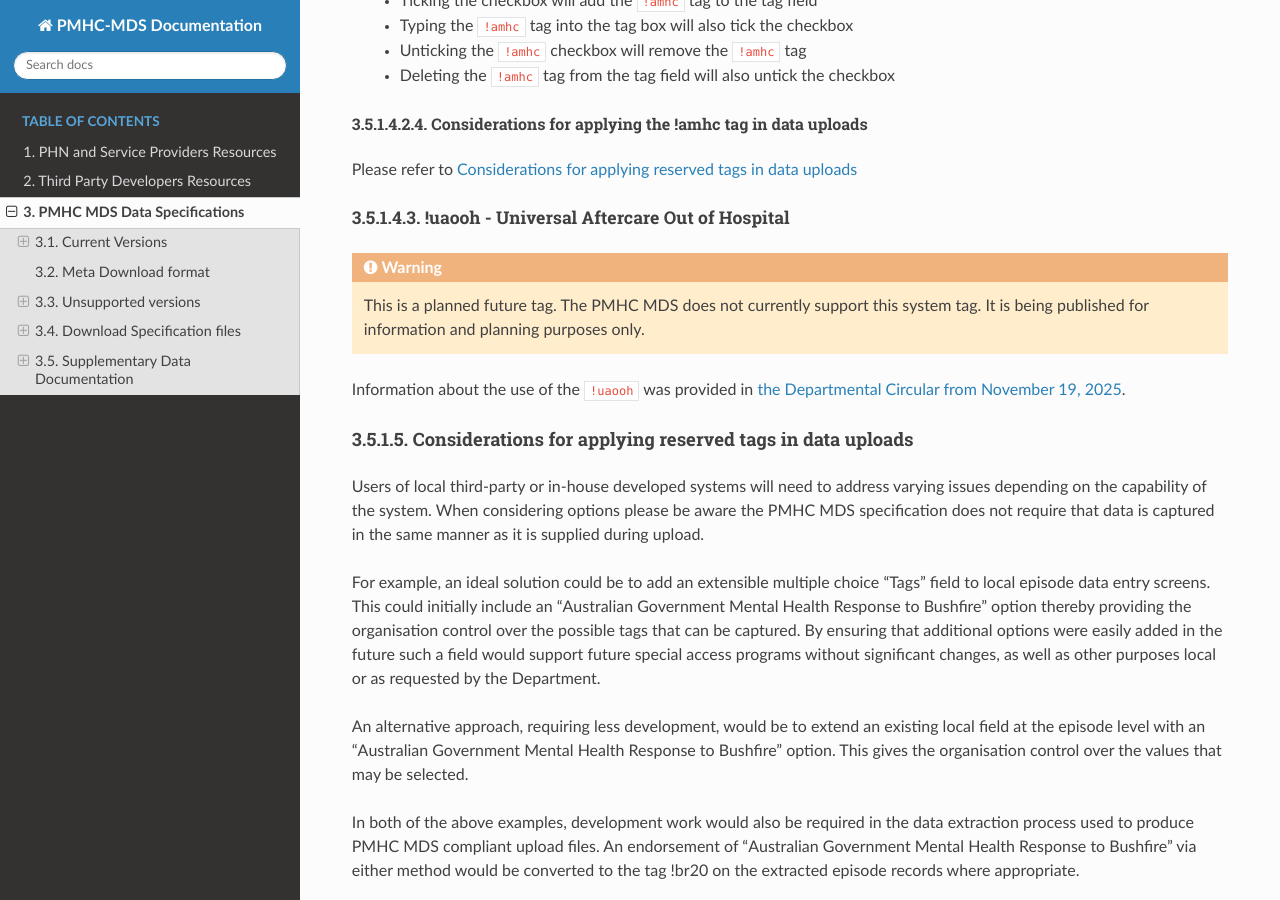
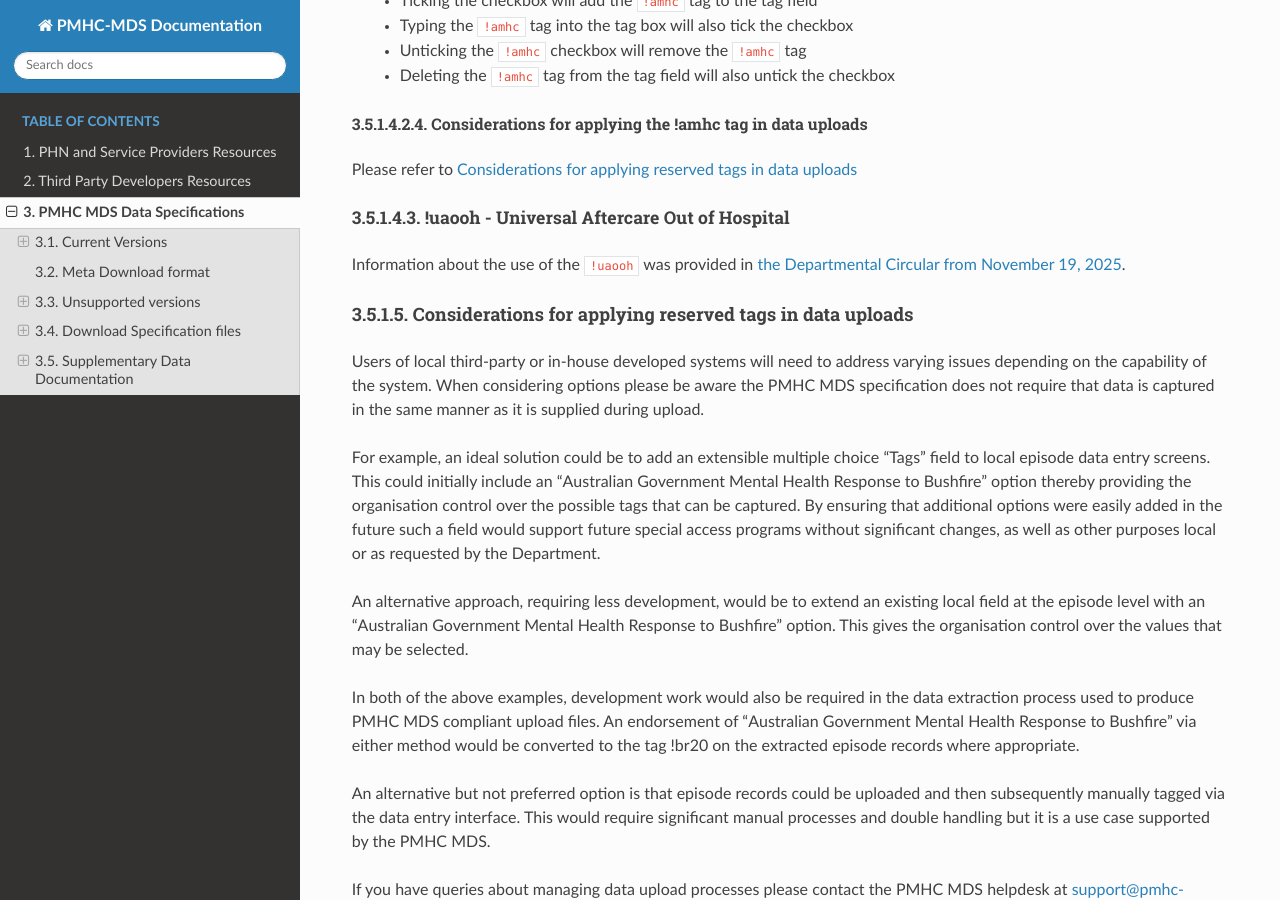
Before and after one commit to logicly-au/docs.pmhc-mds.com, a Sphinx documentation site: the page built from docs/data-specifications.rst, in a window 1280 px wide and 900 px high, scrolled down 9053 px. Built offline with Sphinx 7.4.7 and the Read the Docs theme 3.1.0, drawn with Linux system fonts in a browser that asks for light colours.

Commit message:
Update !uaooh tag
Remove the future tag info

```diff
--- a/docs/data-specifications.rst
+++ b/docs/data-specifications.rst
@@ -521,11 +521,6 @@
 !uaooh - Universal Aftercare Out of Hospital
 ********************************************
 
-.. warning::
-   This is a planned future tag.
-   The PMHC MDS does not currently support this system tag.
-   It is being published for information and planning purposes only.
-
 Information about the use of the ``!uaooh`` was provided in `the Departmental
 Circular from November 19, 2025 <https://pmhc-mds.com/communications/#/2025/11/19/FOR-ACTION-Primary-Mental-Health-Care-Minimum-Data-Set-Version-5.0-Updates/>`__.
 
```
